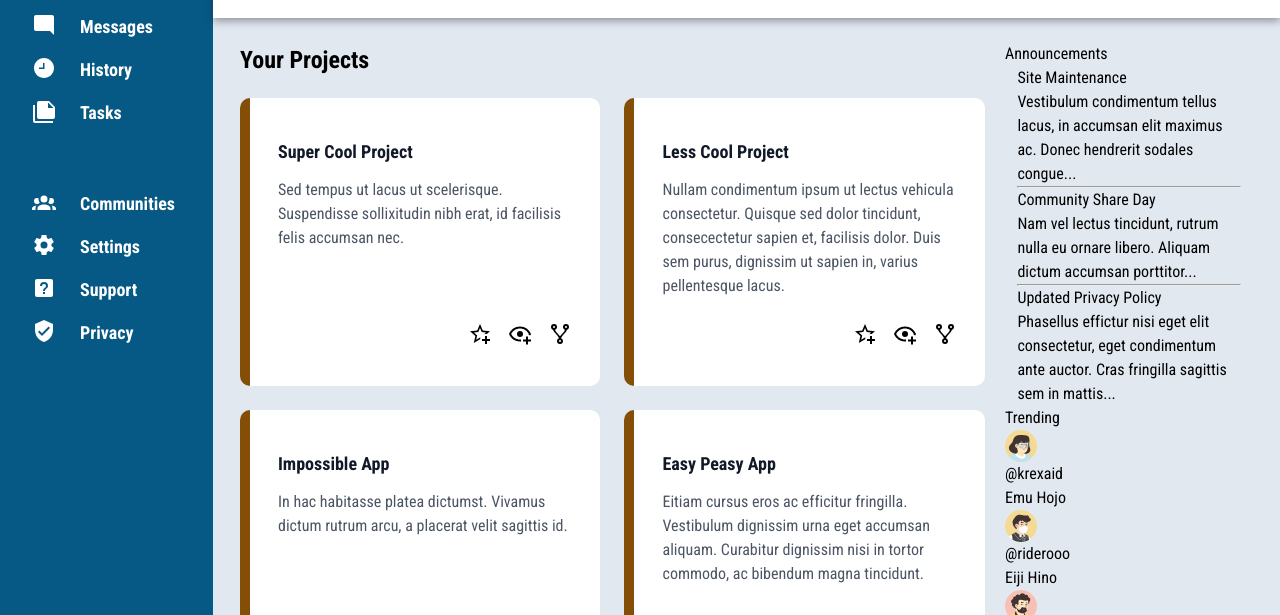
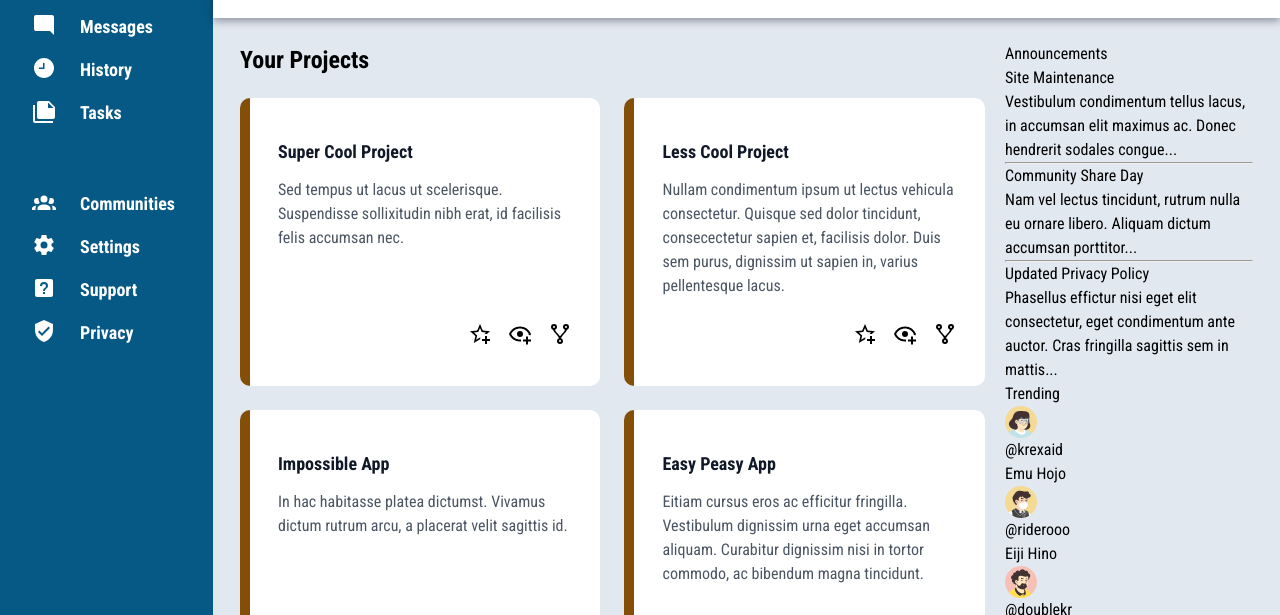
Before and after one commit to jonichi16/admin-dashboard, a plain HTML site: page index.html in a window 1280 px wide. Shown: the part 185-800 px from the top of the page. Drawn offline with Linux system fonts and the light colour scheme.

Commit message:
Edit misc section for styling

```diff
--- a/index.html
+++ b/index.html
@@ -200,30 +200,28 @@
                 </div>
             </div>
             <div class="misc-section">
+                <p class="announcement">Announcements</p>
                 <div class="announcement-container">
-                    <p class="announcement">Announcements</p>
-                    <div class="container">
                     <div class="page-link">
-                            <p class="annoucement-title">Site Maintenance</p>
+                        <p class="announcement-title">Site Maintenance</p>
                         <p class="announcement-description">Vestibulum condimentum tellus lacus, in accumsan elit
                             maximus ac. Donec hendrerit sodales congue...</p>
                     </div>
                     <hr class="line">
                     <div class="page-link">
-                            <p class="annoucement-title">Community Share Day</p>
+                        <p class="announcement-title">Community Share Day</p>
                         <p class="announcement-description">Nam vel lectus tincidunt, rutrum nulla eu ornare libero.
                             Aliquam dictum accumsan porttitor...</p>
                     </div>
                     <hr class="line">
                     <div class="page-link">
-                            <p class="annoucement-title">Updated Privacy Policy</p>
+                        <p class="announcement-title">Updated Privacy Policy</p>
                         <p class="announcement-description">Phasellus effictur nisi eget elit consectetur, eget
                             condimentum ante auctor. Cras fringilla sagittis sem in mattis...</p>
                     </div>
                 </div>
-                </div>
+                <p class="trending">Trending</p>
                 <div class="trending-container">
-                    <p class="trending">Trending</p>
                     <div class="other-user">
                         <img src="./asset/avatar2.svg" alt="other user" class="small-profile">
                         <p class="username">@krexaid</p>
```
Lines whose indentation alone changed are shown as unchanged.
